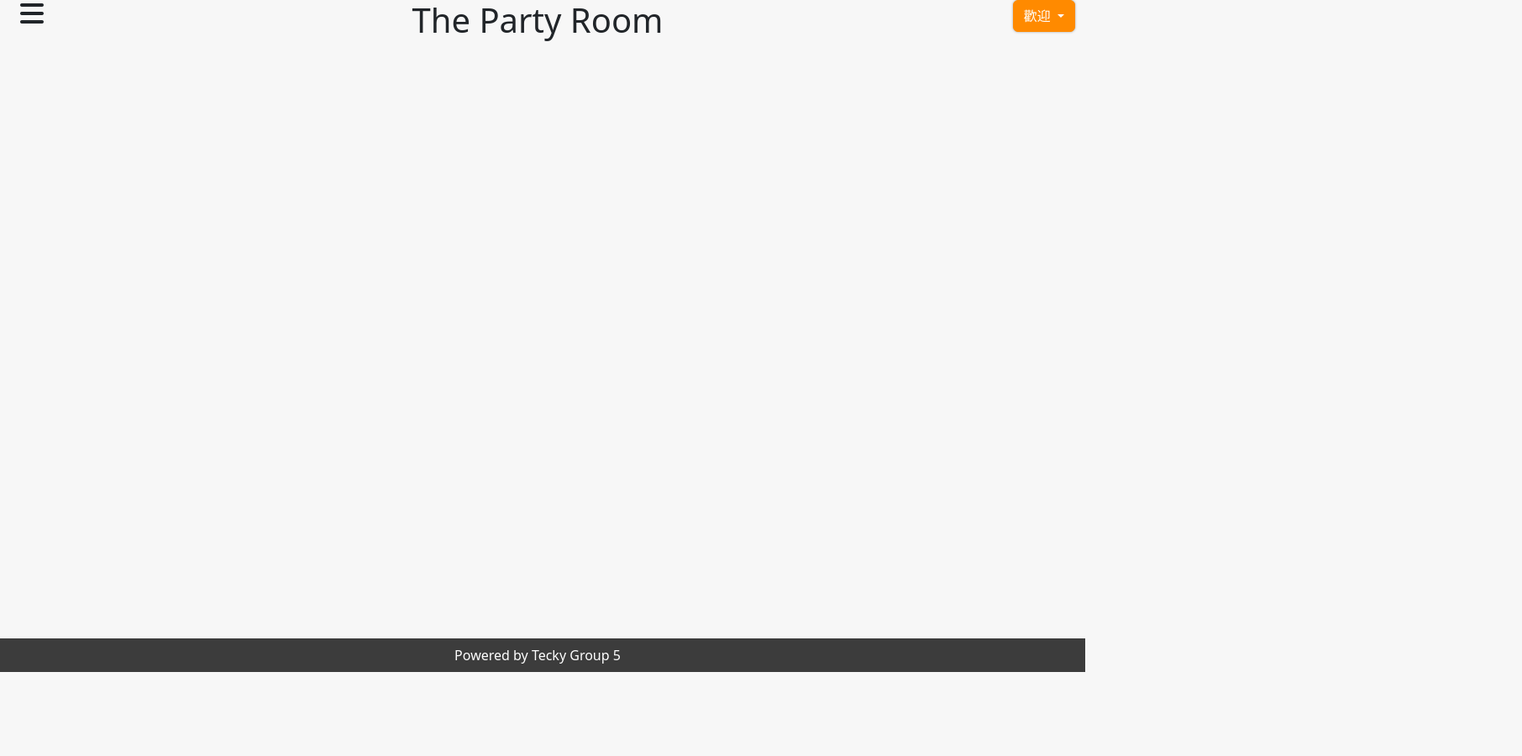
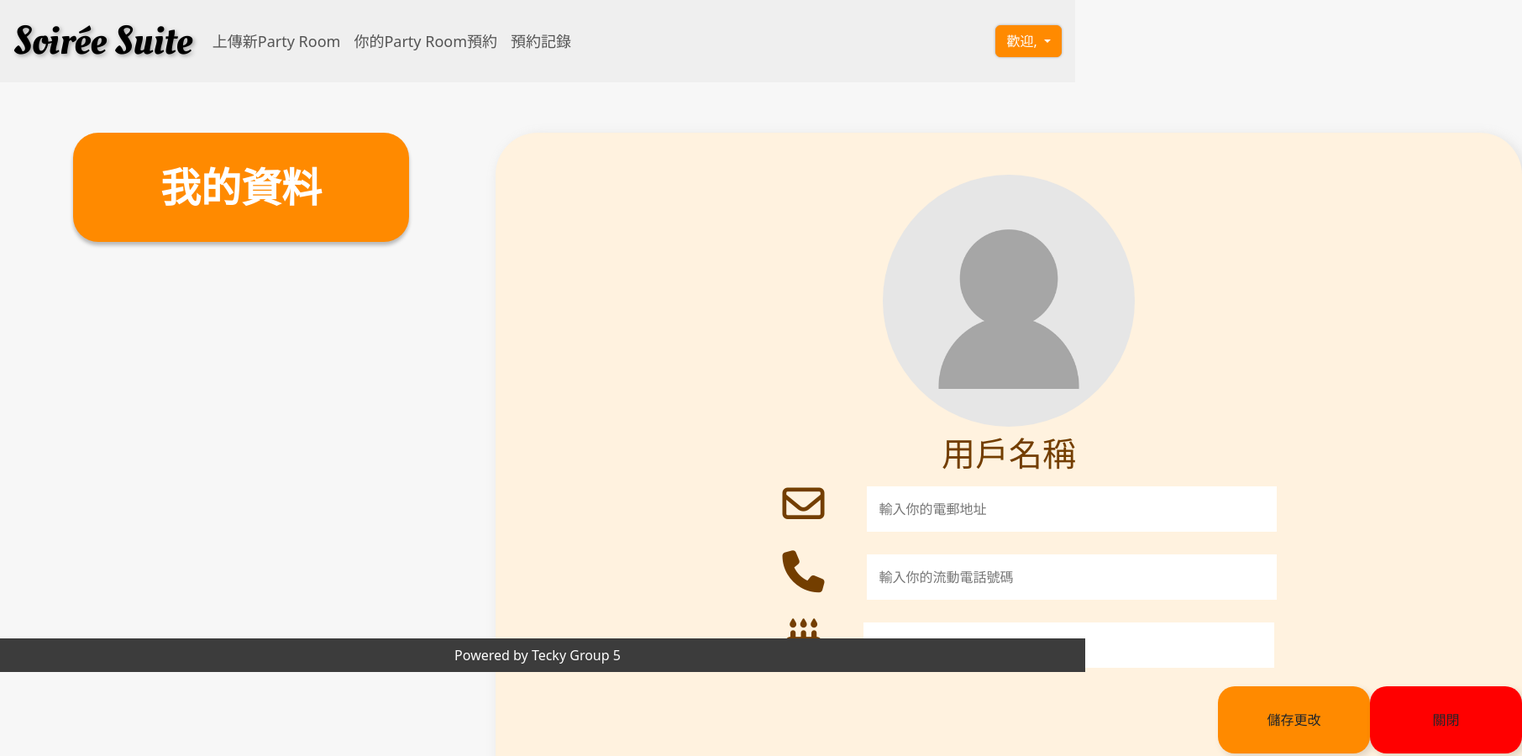
Before and after one commit to Tyson-007/c25-wsp-project-05-tw-, a website: page private/user_info.html in a window 1280 px wide. Shown: the top 900 px of the page at 84% size, 1812 px wide, since content can reach past the window. Before the commit the page ends 800 px from the top, so only its background shows below. Drawn offline with nearby package versions, Linux system fonts and the light colour scheme.

Commit message:
add user_info_page

```diff
--- a/private/css/user_info.css
+++ b/private/css/user_info.css
@@ -0,0 +1,139 @@
+/* body {
+  font-family: Arial, Helvetica, sans-serif;
+}
+* {
+  box-sizing: border-box;
+} */
+
+.fa-envelope {
+  font-size: 50px;
+}
+
+.fa-phone {
+  font-size: 50px;
+}
+
+.fa-cake-candles {
+  font-size: 50px;
+}
+/* Button used to open the contact form - fixed at the bottom of the page */
+.open-button {
+  position: absolute;
+  width: 400px;
+  height: 130px;
+  left: 87px;
+  top: 158px;
+  background: #ff8a00;
+  box-shadow: 0px 4px 4px rgba(0, 0, 0, 0.25);
+  border-radius: 30px;
+  cursor: pointer;
+  border: #ffffff;
+}
+
+#my-info {
+  position: absolute;
+  width: 192px;
+  height: 88px;
+  left: 104px;
+  top: 21px;
+  font-style: normal;
+  font-weight: 700;
+  font-size: 48px;
+  line-height: 88px;
+  color: #ffffff;
+}
+
+/* The popup form - hidden by default */
+.form-popup {
+  /* display: none; */
+}
+
+/* Add styles to the form container */
+.form-container {
+  position: absolute;
+
+  width: 1222px;
+  height: 829px;
+  left: 590px;
+  top: 158px;
+  background: #fff2df;
+  box-shadow: 4px 4px 13px 1px rgba(162, 162, 162, 0.25);
+  border-radius: 50px;
+}
+
+/* Full-width input fields */
+.form-container input[type="text"],
+.form-container input[type="password"] {
+  width: 40%;
+  padding: 15px;
+  margin: 5px 0 22px 0;
+  border: none;
+  background: #ffffff
+}
+
+/* When the inputs get focus, do something */
+.form-container input[type="text"]:focus,
+.form-container input[type="password"]:focus {
+  background-color: #ddd;
+  outline: none;
+}
+
+/* Set a style for the submit/login button */
+.form-container .btn {
+  position: relative;
+  width: 181px;
+  height: 80px;
+  background: #ff8a00;
+  box-shadow: 4px 4px 8px rgba(0, 0, 0, 0.13);
+  border-radius: 20px;
+  cursor: pointer;
+}
+
+/* Add a red background color to the cancel button */
+.form-container .cancel {
+  background-color: red;
+}
+
+/* Add some hover effects to buttons */
+.form-container .btn:hover,
+.open-button:hover {
+  opacity: 1;
+}
+
+.user-info-div {
+  display: flex;
+  justify-content: center;
+}
+
+.user-info-icon {
+  margin-left: 50px;
+  margin-right: 50px;
+}
+
+.save-button {
+  display: flex;
+  justify-content: flex-end;
+  align-items: flex-end;
+}
+
+.username {
+  display: flex;
+  justify-content: center;
+  font-family: "Content";
+  font-style: normal;
+  font-weight: 1000;
+  font-size: 48px;
+  line-height: 88px;
+  color: #733e00;
+}
+
+.user_image {
+  width: 300px;
+  border-radius: 200px;
+  margin-bottom: 10px;
+}
+.user_info_image-div {
+  display: flex;
+  justify-content: center;
+  margin-top: 50px;
+}
--- a/private/js/user_info.js
+++ b/private/js/user_info.js
@@ -0,0 +1,7 @@
+function openForm() {
+  document.getElementById("myForm").style.display = "block";
+}
+
+function closeForm() {
+  document.getElementById("myForm").style.display = "none";
+}
--- a/private/user_info.html
+++ b/private/user_info.html
@@ -27,47 +27,99 @@
       crossorigin="anonymous"
     ></script>
     <!--custom css-->
+    <link rel="stylesheet" href="./css/user_info.css" />
     <link rel="stylesheet" href="./css/users.css" />
   </head>
   <body>
-              <!--header-->
-    <div class="row header mb-4">
-      <div class="col-md-4" style="text-align: left">
-        <div class="header-content px-4">
-          <i class="fa-solid fa-bars fa-2x"></i>
+    <!--navbar-->
+    <nav class="navbar navbar-expand-lg px-2">
+      <!--navbar contianer-->
+      <div class="container-fluid g-0 px-2">
+        <!--responsive toggler-->
+        <button
+          class="navbar-toggler"
+          type="button"
+          data-bs-toggle="collapse"
+          data-bs-target="#navbarSupportedContent"
+          aria-controls="navbarSupportedContent"
+          aria-expanded="false"
+          aria-label="Toggle navigation"
+        >
+          <span class="navbar-toggler-icon"></span>
+        </button>
+        <!--navbar items-->
+        <div class="collapse navbar-collapse" id="navbarSupportedContent">
+          <!--The Party Room-->
+          <a class="navbar-brand" href="/users.html">Soirée Suite</a>
+          <!--navbar links-->
+          <ul class="navbar-nav me-auto mb-2 mb-lg-0">
+            <li class="nav-item">
+              <a class="nav-link" href="./postData.html">上傳新Party Room</a>
+            </li>
+            <li class="nav-item">
+              <a class="nav-link" href="./mybookings.html">你的Party Room預約</a>
+            </li>
+            <li class="nav-item">
+              <a class="nav-link" href="./history.html">預約記錄</a>
+            </li>
+          </ul>
         </div>
-      </div>
-      <div class="col-md-4" style="text-align: center">
-        <div class="header-text">
-          <a href="/users.html"><h1>The Party Room</h1></a>
-        </div>
-      </div>
-      <div class="col-md-4" style="text-align: right">
-        <div class="dropdown">
-          <button
-            class="btn btn-primary dropdown-toggle"
-            type="button"
-            data-bs-toggle="dropdown"
-            aria-expanded="false"
-          >
-            歡迎
+        <!--login/logout button-->
+        <div class="nav-item dropdown">
+          <button class="btn btn-primary dropdown-toggle" type="button" data-bs-toggle="dropdown" aria-expanded="false">
+            歡迎,<span id="welcome-user"></span>
           </button>
-          <ul class="dropdown-menu">
+          <ul class="dropdown-menu dropdown-menu-end">
             <li><a class="dropdown-item" href="#">用戶資料</a></li>
             <li>
-              <a class="dropdown-item logout" href="#" style="color: red"
-                >登出</a
-              >
+              <a class="dropdown-item logout" href="#" style="color: red">登出</a>
             </li>
           </ul>
         </div>
       </div>
+    </nav>
+    <!--User_Infomation-->
+    <button class="open-button" onclick="openForm()">
+      <div id="my-info">我的資料</div>
+    </button>
+    <div class="form-popup" id="myForm">
+      <form class="form-container">
+        <div class="user_info_image-div">
+          <img class="user_image" src="../private/assets/no-user-image-icon-27.jpg" />
+        </div>
+        <div class="username"><h1>用戶名稱</h1></div>
+        <!-- email-area -->
+        <div class="user-info-div">
+          <div class="user-info-icon">
+            <i class="fa-regular fa-envelope" style="color: #733e00"></i>
+          </div>
+          <input type="text" placeholder="輸入你的電郵地址" name="email" required />
+        </div>
+        <!-- phone-area -->
+        <div class="user-info-div">
+          <div class="user-info-icon">
+            <i class="fa-solid fa-phone" style="color: #733e00"></i>
+          </div>
+          <input type="text" placeholder="輸入你的流動電話號碼" name="phone_no" required />
+        </div>
+        <!-- date-of-birth -->
+        <div class="user-info-div">
+          <div class="user-info-icon">
+            <i class="fa-solid fa-cake-candles" style="color: #733e00"></i>
+          </div>
+          <input type="text" placeholder="輸入你的出生日期" name="email" required />
+        </div>
+
+        <div class="save-button">
+          <button type="submit" class="btn">儲存更改</button>
+          <button type="button" class="btn cancel" onclick="closeForm()">關閉</button>
+        </div>
+      </form>
     </div>
-
     <!--footer-->
-      <div class="row footer fixed-bottom justify-content-center text-center">
-        <div class="col-md-12 pt-1 pb-1">Powered by Tecky Group 5</div>
-      </div>
+    <div class="row footer fixed-bottom justify-content-center text-center">
+      <div class="col-md-12 pt-1 pb-1">Powered by Tecky Group 5</div>
+    </div>
   </body>
   <script src="./js/user_info.js"></script>
-  </html>
+</html>
```
Also changed, not shown: private/assets/no-user-image-icon-27.jpg (added), public/assets/no-user-image-icon-27.jpg (added).
